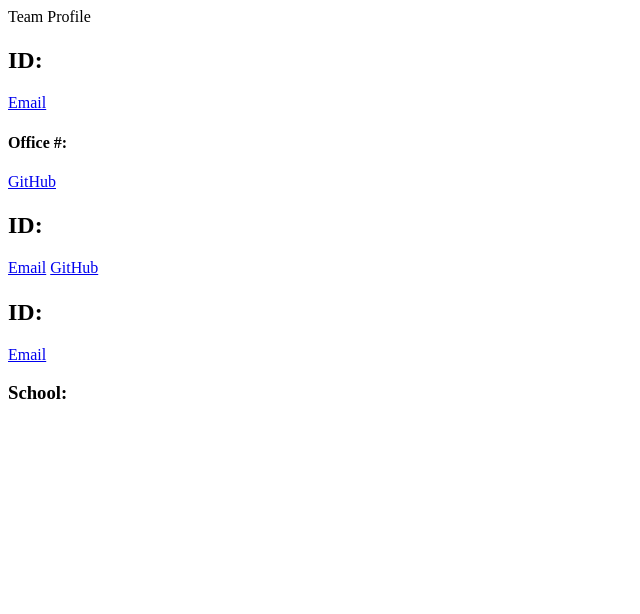
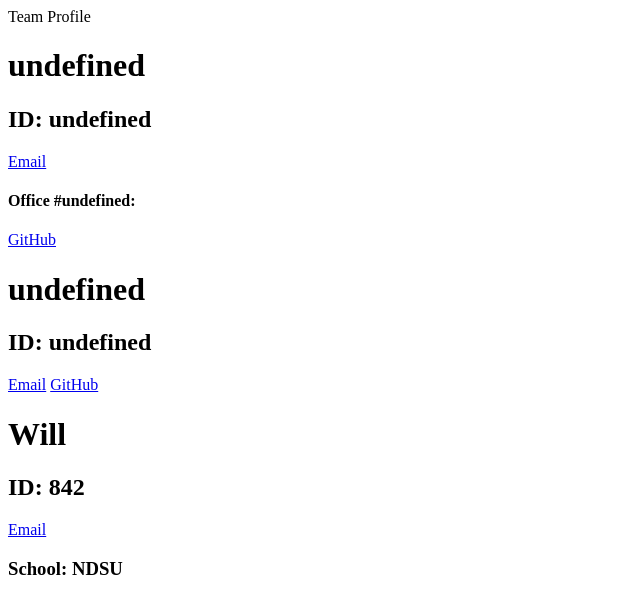
Before and after one commit to WilliamHirschh/Team-Profile-Generator, a website: page index.html in a window 1280 px wide. Shown: the whole page, without its empty margins (0-640 px from the left). Drawn offline with Linux system fonts and the light colour scheme.

Commit message:
got  prompts to work

```diff
--- a/index.html
+++ b/index.html
@@ -10,25 +10,25 @@
             <header class="header">Team Profile</header>
 
             <div class="ManagerDiv">
-        <h1 class="ManagerName"></h1>
-        <h2 class="ManagerID">ID:</h2>
-        <a href="mailto: " class="ManagerEmail">Email</a>
-        <h4 class="ManagerOfficeNumber">Office #:</h4>
-        <a href="github.com/" class="ManagersGitHub">GitHub</a>
+                <h1 class="ManagerName">undefined</h1>
+                <h2 class="ManagerID">ID: undefined</h2>
+                <a href="mailto: undefined" class="ManagerEmail">Email</a>
+                <h4 class="ManagerOfficeNumber">Office #undefined:</h4>
+                <a href="github.com/undefined" class="ManagersGitHub">GitHub</a>
             </div>
 
             <div class="EngineerDiv">
-        <h1 class="EngineerName"></h1>
-        <h2 class="EngineerID">ID:</h2>
-        <a href="mailto: " class="EngineerEmail">Email</a>
-        <a href="github.com/" class="EngineerGitHub">GitHub</a>
+                <h1 class="EngineerName">undefined</h1>
+                <h2 class="EngineerID">ID: undefined</h2>
+                <a href="mailto: undefined" class="EngineerEmail">Email</a>
+                <a href="undefined" class="EngineerGitHub">GitHub</a>
             </div>
 
             <div class="InternDiv">
-        <h1 class="InternName"></h1>
-        <h2 class="InternID">ID:</h2>
-        <a href="mailto: " class="InternEmail">Email</a>
-        <h3 class="InternSchool">School: </h3>
+                <h1 class="InternName">Will</h1>
+                <h2 class="InternID">ID: 842</h2>
+                <a href="mailto: WilliamHirschh@gmail.com" class="InternEmail">Email</a>
+                <h3 class="InternSchool">School: NDSU </h3>
             </div>
         </body>
         </html>
```
Also changed, not shown: script.js (+8 -8 lines). Lines whose indentation alone changed are shown as unchanged.
